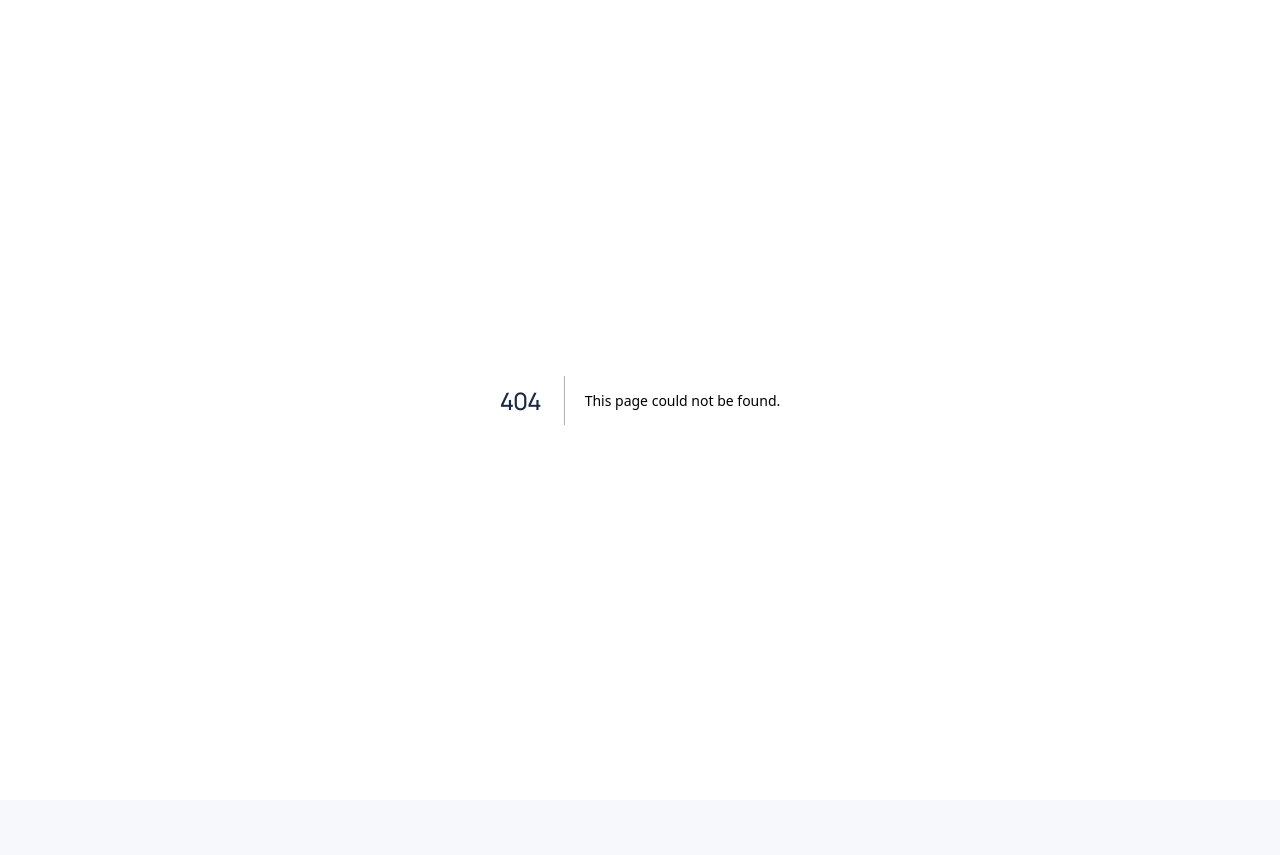
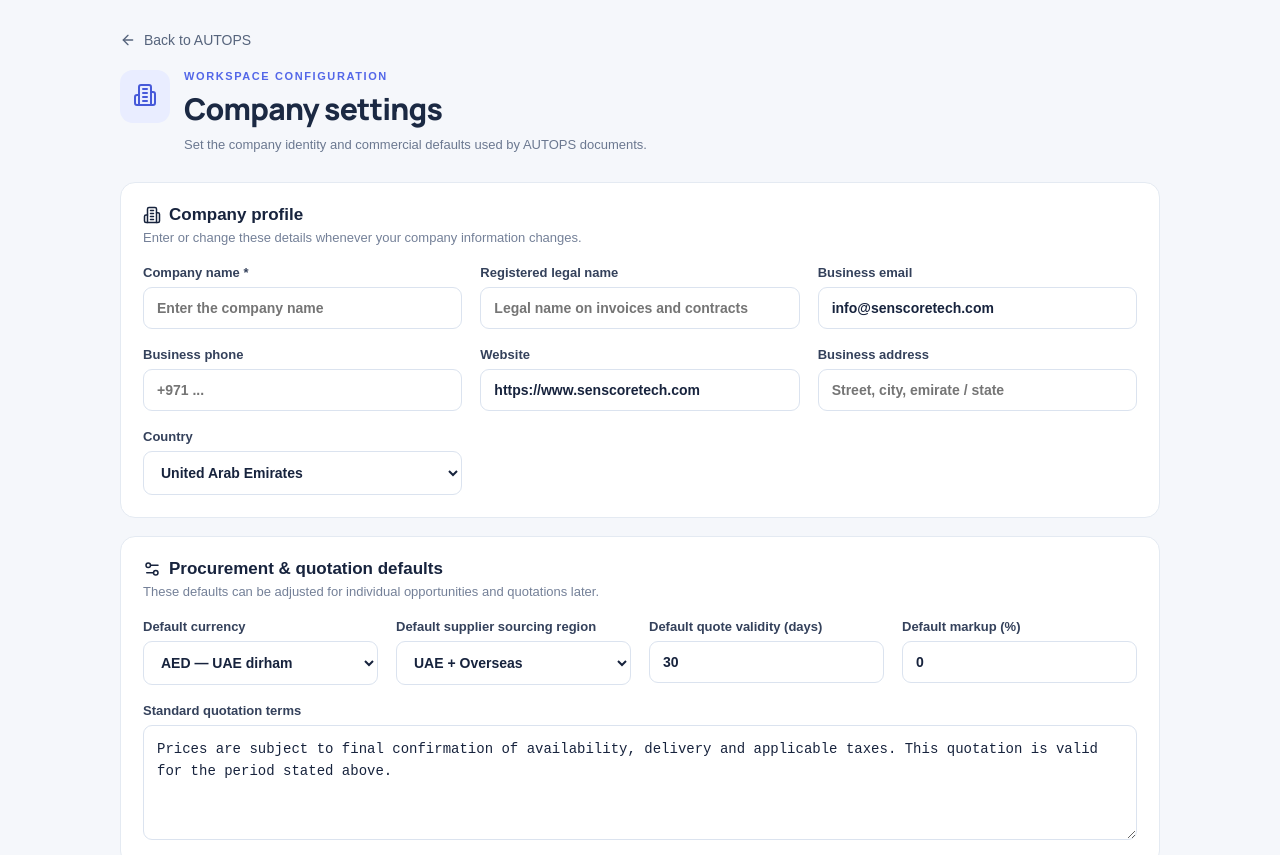
Before and after one commit to thasleenanasreen242-cmd/autops, a Next.js app: page /settings in a window 1280 px wide. Before the commit this address had no page. Shown: the top 855 px of the page. Before the commit the page ends 800 px from the top, so only its background shows below. Built offline with nearby package versions, Linux system fonts and the light colour scheme.

Commit message:
Add manual company settings page

```diff
--- /dev/null
+++ b/app/settings/page.tsx
@@ -0,0 +1,126 @@
+"use client";
+
+import { useEffect, useState } from "react";
+import { ArrowLeft, Building2, Check, Save, Settings2 } from "lucide-react";
+
+type CompanySettings = {
+  companyName: string;
+  legalName: string;
+  email: string;
+  phone: string;
+  website: string;
+  address: string;
+  country: string;
+  currency: string;
+  sourcingRegions: string;
+  quoteValidityDays: string;
+  defaultMarkup: string;
+  quotationTerms: string;
+};
+
+const defaults: CompanySettings = {
+  companyName: "",
+  legalName: "",
+  email: "info@senscoretech.com",
+  phone: "",
+  website: "https://www.senscoretech.com",
+  address: "",
+  country: "United Arab Emirates",
+  currency: "AED",
+  sourcingRegions: "UAE + Overseas",
+  quoteValidityDays: "30",
+  defaultMarkup: "0",
+  quotationTerms: "Prices are subject to final confirmation of availability, delivery and applicable taxes. This quotation is valid for the period stated above.",
+};
+
+const fields: { key: keyof CompanySettings; label: string; placeholder?: string; type?: string }[] = [
+  { key: "companyName", label: "Company name *", placeholder: "Enter the company name" },
+  { key: "legalName", label: "Registered legal name", placeholder: "Legal name on invoices and contracts" },
+  { key: "email", label: "Business email", placeholder: "name@company.com", type: "email" },
+  { key: "phone", label: "Business phone", placeholder: "+971 ..." },
+  { key: "website", label: "Website", placeholder: "https://..." },
+  { key: "address", label: "Business address", placeholder: "Street, city, emirate / state" },
+];
+
+export default function SettingsPage() {
+  const [form, setForm] = useState<CompanySettings>(defaults);
+  const [saved, setSaved] = useState(false);
+
+  useEffect(() => {
+    try {
+      const stored = window.localStorage.getItem("autops-company-settings");
+      if (stored) setForm({ ...defaults, ...JSON.parse(stored) });
+    } catch {
+      // Ignore invalid browser-stored settings and keep safe defaults.
+    }
+  }, []);
+
+  function update(key: keyof CompanySettings, value: string) {
+    setForm(current => ({ ...current, [key]: value }));
+    setSaved(false);
+  }
+
+  function saveSettings(event: React.FormEvent<HTMLFormElement>) {
+    event.preventDefault();
+    if (!form.companyName.trim()) return;
+    window.localStorage.setItem("autops-company-settings", JSON.stringify(form));
+    setSaved(true);
+  }
+
+  const inputStyle: React.CSSProperties = {
+    width: "100%", boxSizing: "border-box", marginTop: 7, border: "1px solid #dbe3ef",
+    borderRadius: 9, padding: "12px 13px", background: "#fff", color: "#17233d", fontSize: 14,
+    outlineColor: "#536dfe",
+  };
+  const labelStyle: React.CSSProperties = { display: "block", color: "#34415b", fontSize: 13, fontWeight: 650 };
+  const sectionStyle: React.CSSProperties = { background: "#fff", border: "1px solid #e4eaf2", borderRadius: 15, padding: 22, marginBottom: 18 };
+
+  return (
+    <main style={{ minHeight: "100vh", background: "#f5f7fb", color: "#17233d", padding: "28px clamp(16px, 4vw, 54px)", fontFamily: "Arial, sans-serif" }}>
+      <div style={{ maxWidth: 1040, margin: "0 auto" }}>
+        <button onClick={() => { window.location.href = "/"; }} style={{ border: 0, background: "transparent", color: "#56647c", display: "flex", alignItems: "center", gap: 8, cursor: "pointer", padding: "4px 0 22px", fontSize: 14 }}>
+          <ArrowLeft size={16}/> Back to AUTOPS
+        </button>
+        <div style={{ display: "flex", alignItems: "flex-start", gap: 14, marginBottom: 26 }}>
+          <div style={{ background: "#e9edff", color: "#4659d9", padding: 13, borderRadius: 13 }}><Building2 size={24}/></div>
+          <div>
+            <div style={{ fontSize: 11, letterSpacing: 1.6, color: "#5367e8", fontWeight: 750 }}>WORKSPACE CONFIGURATION</div>
+            <h1 style={{ fontSize: 30, margin: "7px 0", letterSpacing: -0.8 }}>Company settings</h1>
+            <p style={{ color: "#6b7890", margin: 0, lineHeight: 1.6 }}>Set the company identity and commercial defaults used by AUTOPS documents.</p>
+          </div>
+        </div>
+
+        <form onSubmit={saveSettings}>
+          <section style={sectionStyle}>
+            <h2 style={{ margin: "0 0 5px", fontSize: 17, display: "flex", alignItems: "center", gap: 8 }}><Building2 size={18}/> Company profile</h2>
+            <p style={{ color: "#748098", fontSize: 13, margin: "0 0 20px" }}>Enter or change these details whenever your company information changes.</p>
+            <div style={{ display: "grid", gridTemplateColumns: "repeat(auto-fit, minmax(240px, 1fr))", gap: 18 }}>
+              {fields.map(field => <label key={field.key} style={labelStyle}>{field.label}<input required={field.key === "companyName"} type={field.type ?? "text"} value={form[field.key]} placeholder={field.placeholder} onChange={e => update(field.key, e.target.value)} style={inputStyle}/></label>)}
+              <label style={labelStyle}>Country<select value={form.country} onChange={e => update("country", e.target.value)} style={inputStyle}><option>United Arab Emirates</option><option>India</option><option>Saudi Arabia</option><option>Qatar</option><option>Oman</option><option>Bahrain</option><option>Other</option></select></label>
+            </div>
+          </section>
+
+          <section style={sectionStyle}>
+            <h2 style={{ margin: "0 0 5px", fontSize: 17, display: "flex", alignItems: "center", gap: 8 }}><Settings2 size={18}/> Procurement & quotation defaults</h2>
+            <p style={{ color: "#748098", fontSize: 13, margin: "0 0 20px" }}>These defaults can be adjusted for individual opportunities and quotations later.</p>
+            <div style={{ display: "grid", gridTemplateColumns: "repeat(auto-fit, minmax(220px, 1fr))", gap: 18 }}>
+              <label style={labelStyle}>Default currency<select value={form.currency} onChange={e => update("currency", e.target.value)} style={inputStyle}><option value="AED">AED — UAE dirham</option><option value="USD">USD — US dollar</option><option value="INR">INR — Indian rupee</option><option value="EUR">EUR — euro</option><option value="SAR">SAR — Saudi riyal</option><option value="QAR">QAR — Qatari riyal</option></select></label>
+              <label style={labelStyle}>Default supplier sourcing region<select value={form.sourcingRegions} onChange={e => update("sourcingRegions", e.target.value)} style={inputStyle}><option>Inside UAE</option><option>Overseas</option><option>UAE + Overseas</option></select></label>
+              <label style={labelStyle}>Default quote validity (days)<input type="number" min="1" max="365" value={form.quoteValidityDays} onChange={e => update("quoteValidityDays", e.target.value)} style={inputStyle}/></label>
+              <label style={labelStyle}>Default markup (%)<input type="number" min="0" max="1000" step="0.1" value={form.defaultMarkup} onChange={e => update("defaultMarkup", e.target.value)} style={inputStyle}/></label>
+            </div>
+            <label style={{ ...labelStyle, marginTop: 18 }}>Standard quotation terms<textarea rows={4} value={form.quotationTerms} onChange={e => update("quotationTerms", e.target.value)} style={{ ...inputStyle, resize: "vertical", lineHeight: 1.6 }}/></label>
+          </section>
+
+          <div style={{ display: "flex", alignItems: "center", justifyContent: "space-between", gap: 16, flexWrap: "wrap", paddingBottom: 30 }}>
+            <p style={{ color: "#7b879b", fontSize: 12, lineHeight: 1.6, maxWidth: 560, margin: 0 }}>Setup note: this first settings screen saves in this browser only. Cloud-wide persistence and use in generated documents require the next Supabase/authentication integration step.</p>
+            <button type="submit" disabled={!form.companyName.trim()} style={{ display: "inline-flex", alignItems: "center", gap: 9, background: "#4659d9", color: "white", border: 0, borderRadius: 10, padding: "12px 18px", fontWeight: 700, cursor: "pointer", opacity: form.companyName.trim() ? 1 : 0.55 }}>
+              {saved ? <Check size={17}/> : <Save size={17}/>} {saved ? "Settings saved" : "Save company settings"}
+            </button>
+          </div>
+          {saved && <div role="status" style={{ background: "#e9f8f0", color: "#176d48", border: "1px solid #c7eed9", padding: "12px 14px", borderRadius: 10, marginBottom: 20, fontSize: 14 }}>Company settings saved in this browser. You can return here to edit them.</div>}
+        </form>
+      </div>
+    </main>
+  );
+}
```
